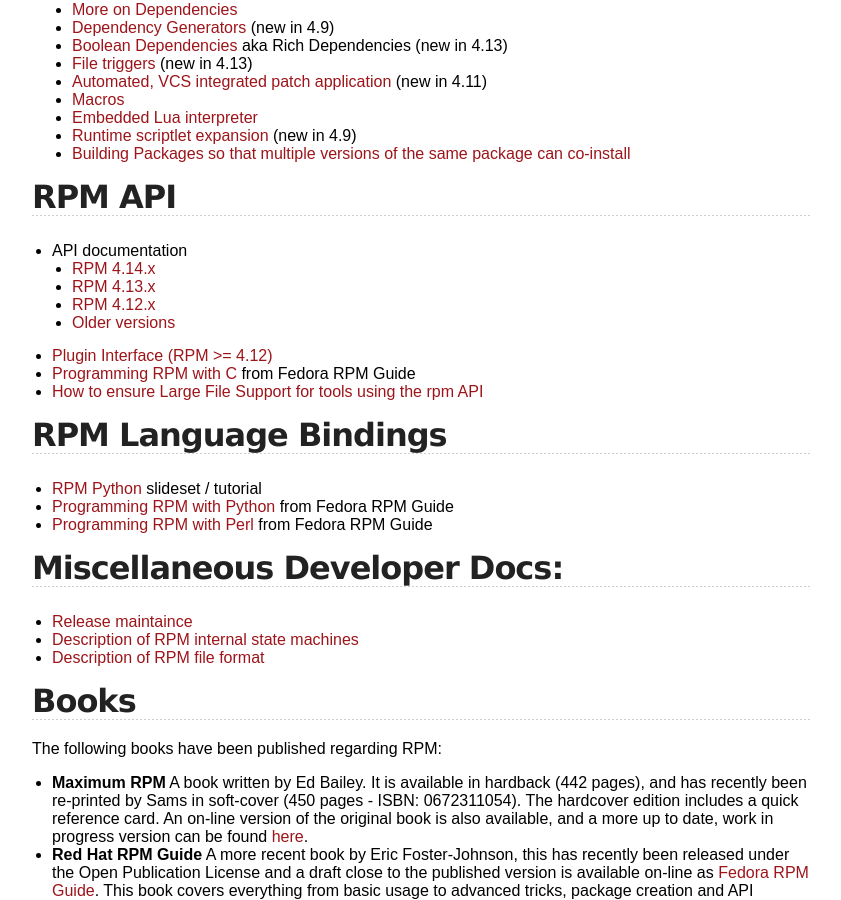
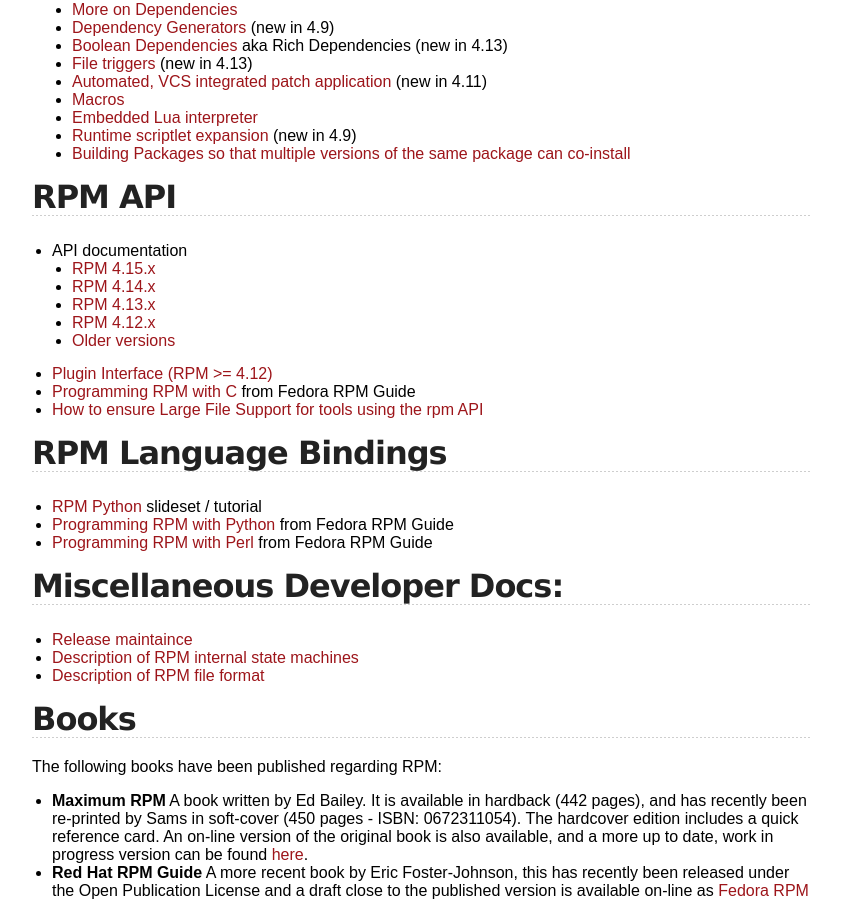
Before and after one commit to rpm-software-management/rpm-web, a Jekyll site: the page built from documentation.md, in a window 1280 px wide and 900 px high, scrolled down 658 px. Shown: the whole window, without its empty margins (218-1059 px from the left). Built offline with Jekyll 4.4.1, drawn with Linux system fonts in a browser that asks for light colours.

Commit message:
Add link to rpm 4.15.x api docs

```diff
--- a/documentation.md
+++ b/documentation.md
@@ -31,6 +31,7 @@ This page attempts to track the various relevant documentation that exists for R
 
 ## RPM API
 * API documentation
+  * [RPM 4.15.x](http://ftp.rpm.org/api/4.15.1/)
   * [RPM 4.14.x](http://ftp.rpm.org/api/4.14.0/)
   * [RPM 4.13.x](http://ftp.rpm.org/api/4.13.0/)
   * [RPM 4.12.x](http://ftp.rpm.org/api/4.12.0.1/)
```
